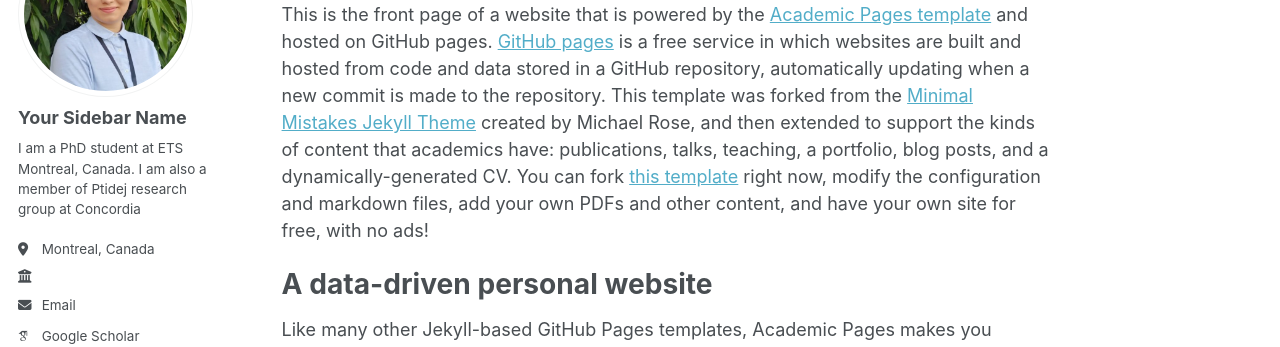
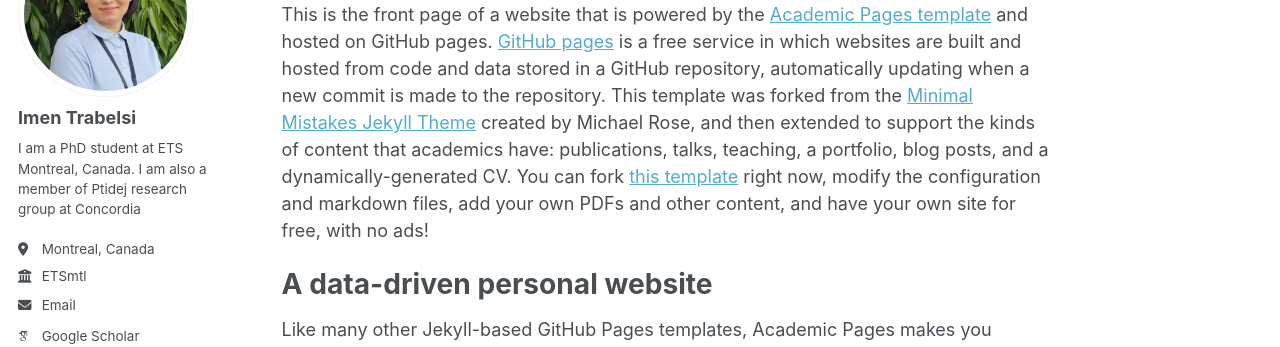
Before and after one commit to imen-trabelsi/imen-trabelsi.github.io, a Jekyll site: the page built from _pages/about.md, in a window 1280 px wide. Shown: the part 175-522 px from the top of the page. Built offline with Jekyll 4.4.1, drawn with Linux system fonts in a browser that asks for light colours; some web fonts are replaced.

Commit message:
update employer _config.yml

```diff
--- a/_config.yml
+++ b/_config.yml
@@ -22,11 +22,11 @@ repository               : "imen-trabelsi/imen-trabelsi.github.io"
 author:
   # Biographic information
   avatar           : "profile.jpeg"
-  name             : "Your Sidebar Name"
+  name             : "Imen Trabelsi"
   pronouns         : # example: "she/her"
   bio              : "I am a PhD student at ETS Montreal, Canada. I am also a member of Ptidej research group at Concordia"
   location         : "Montreal, Canada"
-  employer         : ""
+  employer         : "ETSmtl"
   uri              : # URL
   email            : "imen.trabelsi.1@ens.etsmtl.ca"
 
```
